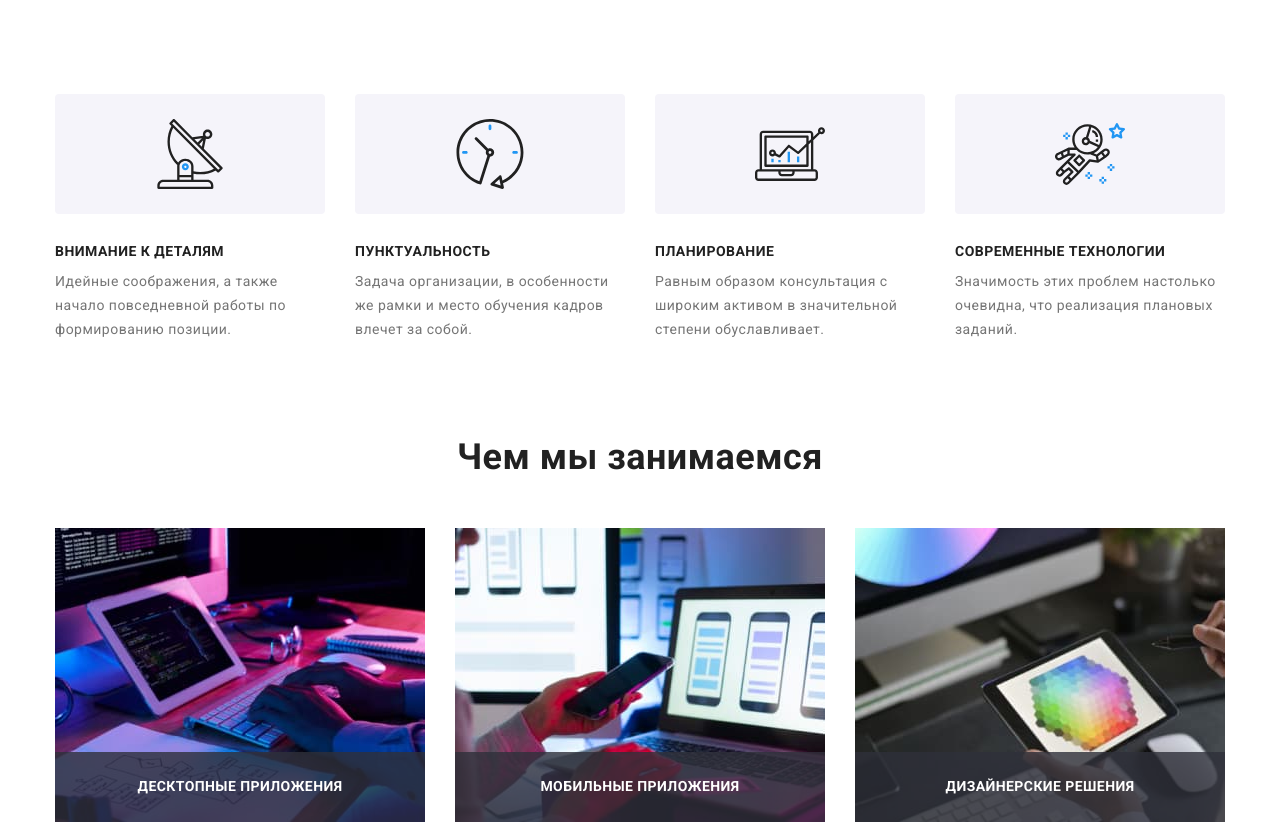
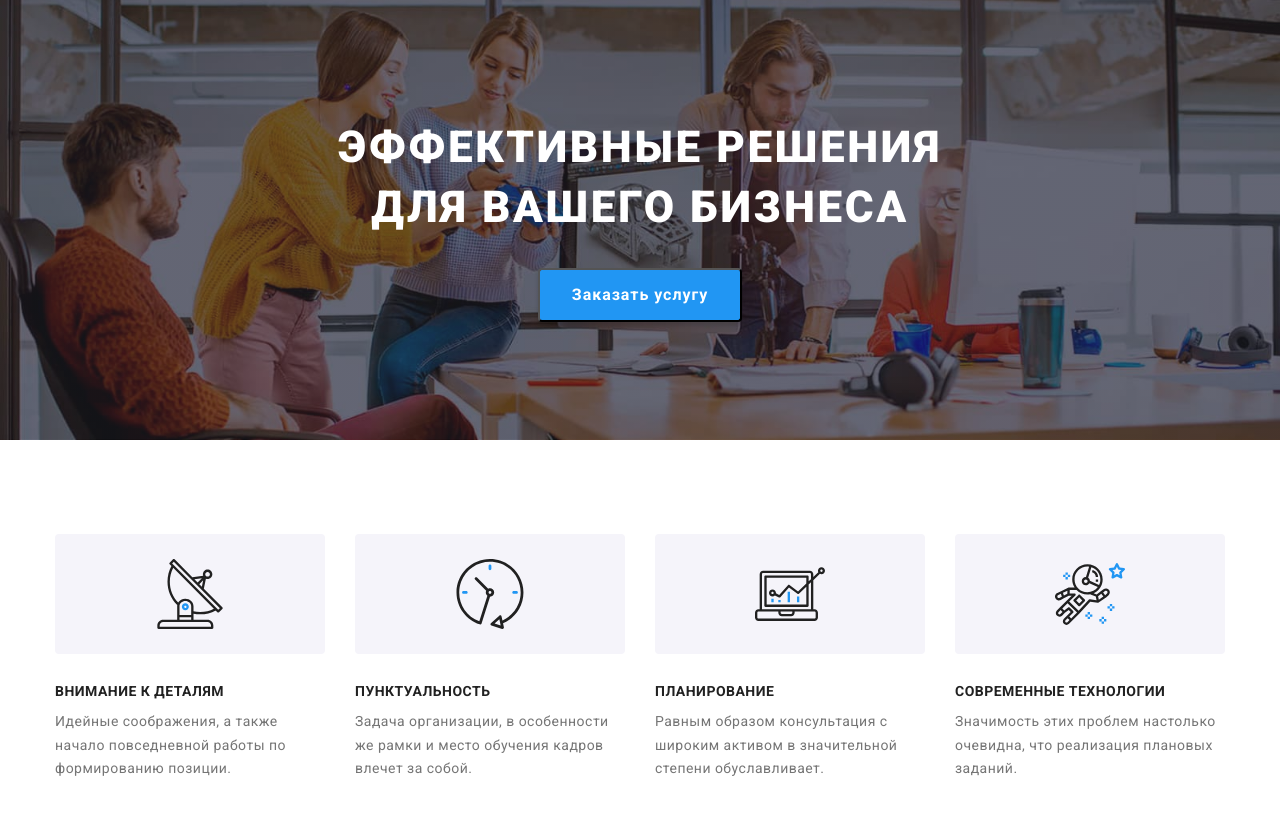
Before and after one commit to RomaSamkov/goit-markup-hw-08, a plain HTML site: page index.html in a window 1280 px wide. Shown: the top 825 px of the page. Drawn offline with nearby package versions, Linux system fonts and the light colour scheme.

Commit message:
add adaptive to hero

```diff
--- a/index.html
+++ b/index.html
@@ -49,12 +49,12 @@
 
         <main>
     <!--Блок герой-->
-        <!-- <section class="hero overlay">
+        <section class="hero overlay">
             <div class="container">
             <h1 class="hero__title">Эффективные решения для вашего бизнеса</h1>
             <button type="button" class="hero__button" data-modal-open>Заказать услугу</button>
             </div>
-        </section> -->
+        </section>
 
     <!--Наши приемущества-->
         <section class="benefits section">
--- a/sass/components/_hero.scss
+++ b/sass/components/_hero.scss
@@ -1,11 +1,13 @@
 .hero {
-  padding-top: 200px;
-  padding-bottom: 200px;
+  padding-top: 118px;
+  padding-bottom: 118px;
+  // padding-top: 200px;
+  // padding-bottom: 200px;
   background-color: #2f303a;
 }
 .overlay {
   max-width: 1600px;
-  height: 600px;
+  height: 100%;
   margin-left: auto;
   margin-right: auto;
   background: #c4c4c4;
@@ -20,8 +22,12 @@
   margin-bottom: 30px;
   max-width: 696px;
   font-weight: 900;
-  font-size: 44px;
-  line-height: 1.36;
+  font-size: 26px;
+  line-height: 1.62;
+  @media screen and (min-width: 1200px) {
+    font-size: 44px;
+    line-height: 1.36;
+  }
 
   text-align: center;
   letter-spacing: 0.06em;
```
Also changed, not shown: css/main.css, css/main.min.css, 2 other files.
